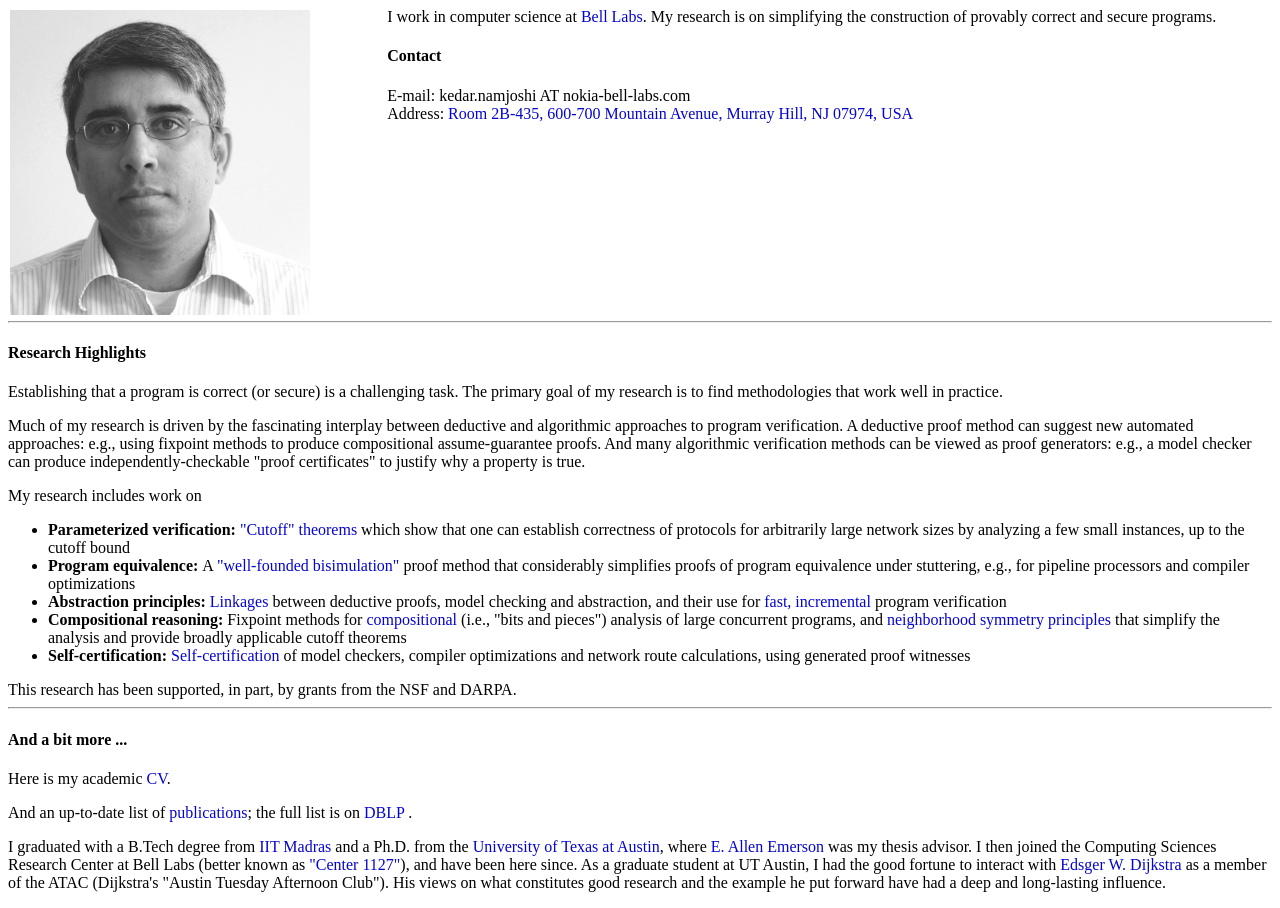
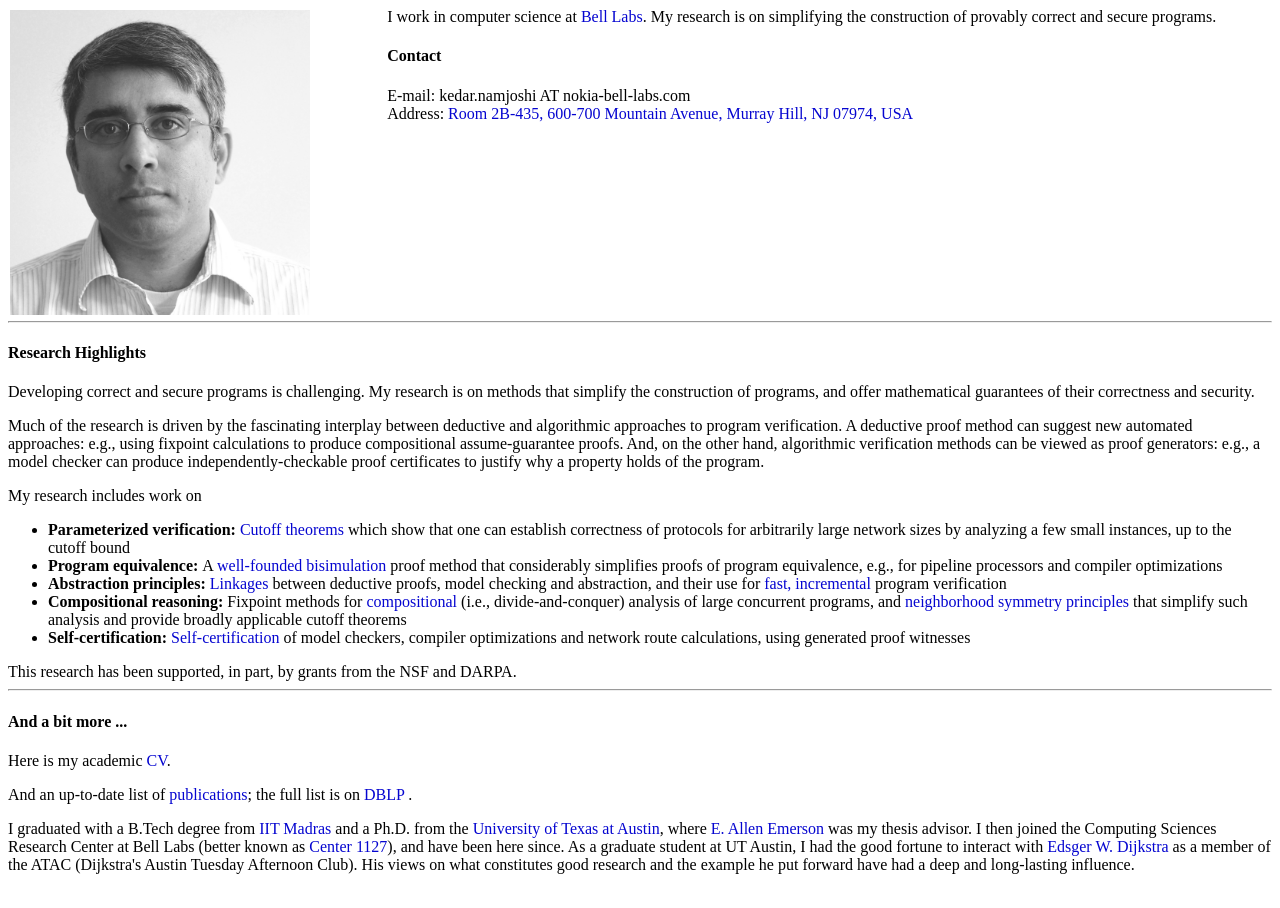
Before and after one commit to kedar-namjoshi/kedar-namjoshi.github.io, a plain HTML site: page index.html in a window 1280 px wide. Drawn offline with Linux system fonts and the light colour scheme.

Commit message:
small fixes

```diff
--- a/index.html
+++ b/index.html
@@ -30,17 +30,16 @@
 	<hr>
 	<h4> Research Highlights </h4>
 	<p>
-          Establishing that a program is correct (or secure) is a challenging task.
-	  The primary goal of my research is to find methodologies that work well in practice.
+          Developing correct and secure programs is challenging. My research is on methods that simplify the construction of programs, and offer mathematical guarantees of their correctness and security.
 	<p>
-	  Much of my research is driven by the fascinating interplay between deductive and algorithmic approaches to program verification. A deductive proof method can suggest new automated approaches: e.g., using fixpoint methods to produce compositional assume-guarantee proofs. And many algorithmic verification methods can be viewed as proof generators: e.g., a model checker can produce independently-checkable  "proof certificates" to justify why a property is true.
+	  Much of the research is driven by the fascinating interplay between deductive and algorithmic approaches to program verification. A deductive proof method can suggest new automated approaches: e.g., using fixpoint calculations to produce compositional assume-guarantee proofs. And, on the other hand, algorithmic verification methods can be viewed as proof generators: e.g., a model checker can produce independently-checkable  proof certificates to justify why a property holds of the program.
 	<p>
 	  My research includes work on
 	  <ul>
-	    <li> <b> Parameterized verification: </b> <a href="papers/Emerson-Namjoshi-POPL-1995.pdf"> "Cutoff" theorems </a> which show that one can establish correctness of protocols for arbitrarily large network sizes by analyzing a few small instances, up to the cutoff bound
-	    <li> <b> Program equivalence: </b> A <a href="papers/Namjoshi-FSTTCS-1997.pdf"> "well-founded bisimulation" </a> proof method that considerably simplifies proofs of program equivalence under stuttering, e.g., for pipeline processors and compiler optimizations
+	    <li> <b> Parameterized verification: </b> <a href="papers/Emerson-Namjoshi-POPL-1995.pdf"> Cutoff theorems </a> which show that one can establish correctness of protocols for arbitrarily large network sizes by analyzing a few small instances, up to the cutoff bound
+	    <li> <b> Program equivalence: </b> A <a href="papers/Namjoshi-FSTTCS-1997.pdf"> well-founded bisimulation </a> proof method that considerably simplifies proofs of program equivalence, e.g., for pipeline processors and compiler optimizations
 	    <li> <b> Abstraction principles: </b> <a href="papers/Dams-Namjoshi-VMCAI-2005.pdf"> Linkages </a> between deductive proofs, model checking and abstraction, and their use for <a href="papers/Conway-Namjoshi-Dams-Edwards-CAV-2005.pdf">fast, incremental </a> program verification
-	    <li> <b> Compositional reasoning: </b> Fixpoint methods for <a href="papers/Cohen-Namjoshi-CAV-2008.pdf">compositional</a> (i.e., "bits and pieces") analysis of large concurrent programs, and <a href="papers/Namjoshi-Trefler-VMCAI-2012.pdf">neighborhood symmetry principles </a> that simplify the analysis and provide broadly applicable cutoff theorems
+	    <li> <b> Compositional reasoning: </b> Fixpoint methods for <a href="papers/Cohen-Namjoshi-CAV-2008.pdf">compositional</a> (i.e., divide-and-conquer) analysis of large concurrent programs, and <a href="papers/Namjoshi-Trefler-VMCAI-2012.pdf">neighborhood symmetry principles </a> that simplify such analysis and provide broadly applicable cutoff theorems
 	    <li> <b> Self-certification: </b> <a href="papers/Namjoshi-CAV-2001.pdf">Self-certification </a> of model checkers, compiler optimizations and network route calculations, using generated proof witnesses
 	  </ul>
 	  This research has been supported, in part, by grants from the NSF and DARPA.
@@ -70,7 +69,7 @@
 															      href="http://www.cs.utexas.edu">University of Texas at Austin</a>, where <a
 																									  href="http://www.cs.utexas.edu/~emerson/">E. Allen Emerson</a> was my
 	  thesis advisor. I then joined the Computing Sciences Research Center at
-	  Bell Labs (better known as <a href="http://spinroot.com/gerard/1127_alumni.html">"Center 1127"</a>), and have been here since. As a graduate student at UT Austin, I had the good fortune to interact  with  <a href="http://www.cs.utexas.edu/~EWD/">Edsger W. Dijkstra</a> as a member of the ATAC (Dijkstra's "Austin Tuesday Afternoon Club"). His views on what constitutes good research and the example he put forward have had a deep and long-lasting influence.
+	  Bell Labs (better known as <a href="http://spinroot.com/gerard/1127_alumni.html">Center 1127</a>), and have been here since. As a graduate student at UT Austin, I had the good fortune to interact  with  <a href="http://www.cs.utexas.edu/~EWD/">Edsger W. Dijkstra</a> as a member of the ATAC (Dijkstra's Austin Tuesday Afternoon Club). His views on what constitutes good research and the example he put forward have had a deep and long-lasting influence.
 
       </div>
   </body>
```
